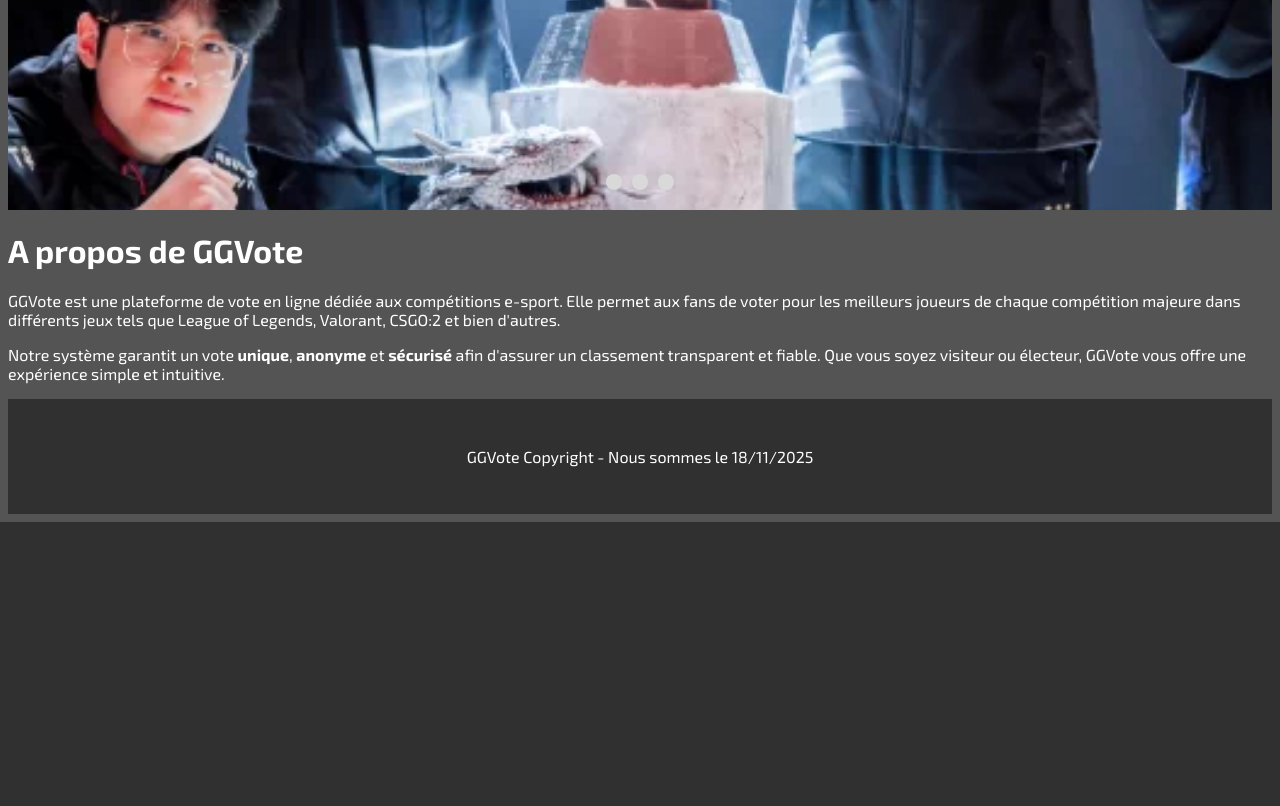
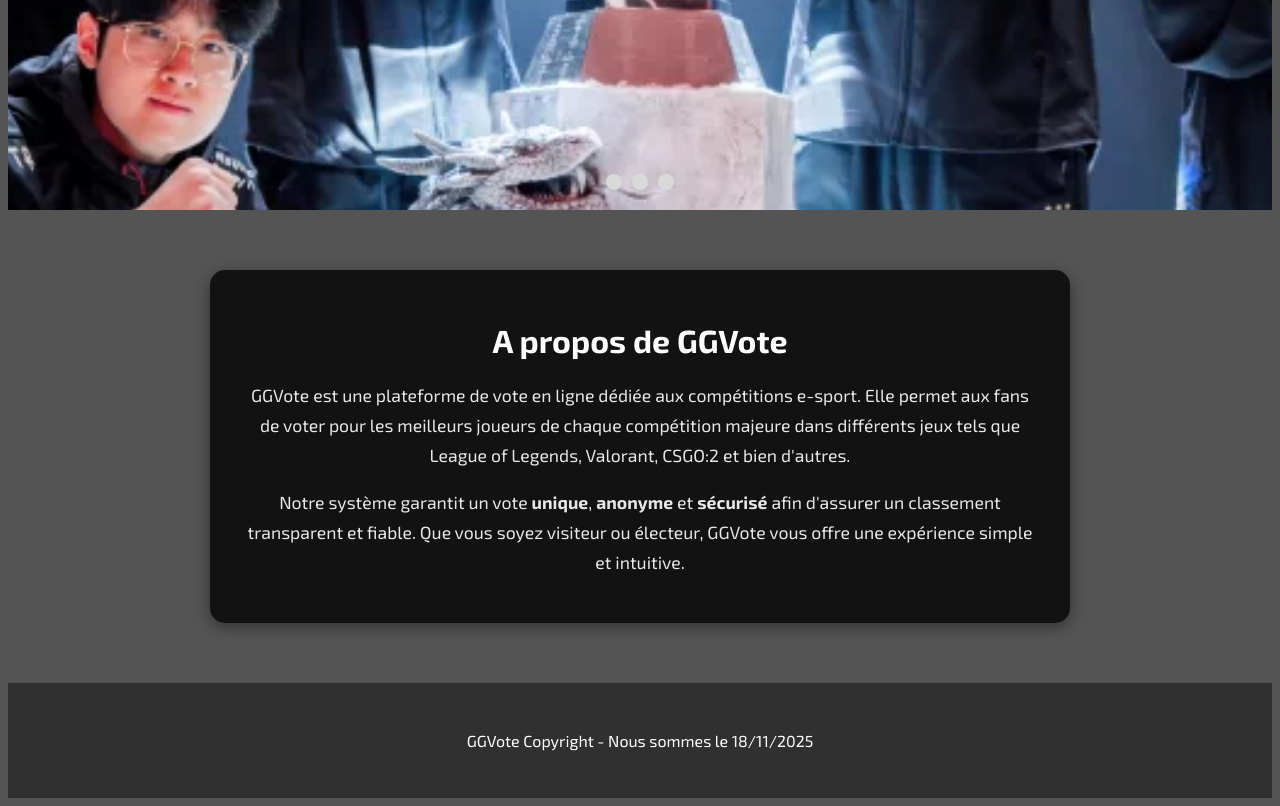
Before and after one commit to Kurakush/GGVote, a PHP site: page / in a window 1280 px wide. Shown: the part 706-1512 px from the top of the page. Before the commit the page ends 1228 px from the top, so only its background shows below. Run offline with PHP 8.4, Linux system fonts and the light colour scheme; a user stored in the database is signed in.

Commit message:
ajout d'un peu de style

```diff
--- a/ggvote.css
+++ b/ggvote.css
@@ -193,3 +193,21 @@ p{
     font-family: 'Exo 2', sans-serif;
     font-size: 16px;
 }
+
+.about-us {
+    max-width: 800px;
+    margin: 60px auto;
+    padding: 30px;
+    background: #121212;
+    color: #fff;
+    text-align: center;
+    border-radius: 15px;
+    box-shadow: 0 4px 15px rgba(0,0,0,0.4);
+}
+
+.about-us p {
+    font-size: 1.1em;
+    line-height: 1.7;
+    opacity: 0.9;
+    margin-bottom: 15px;
+}
```
